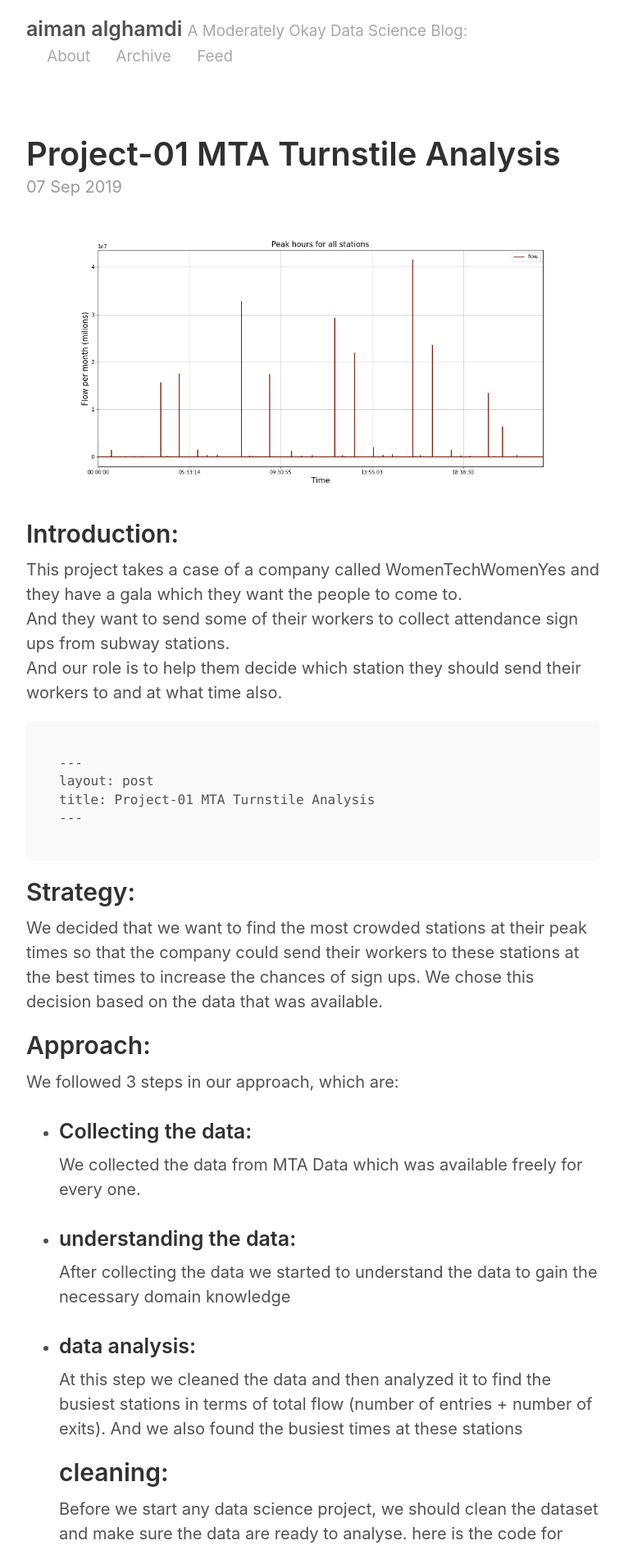
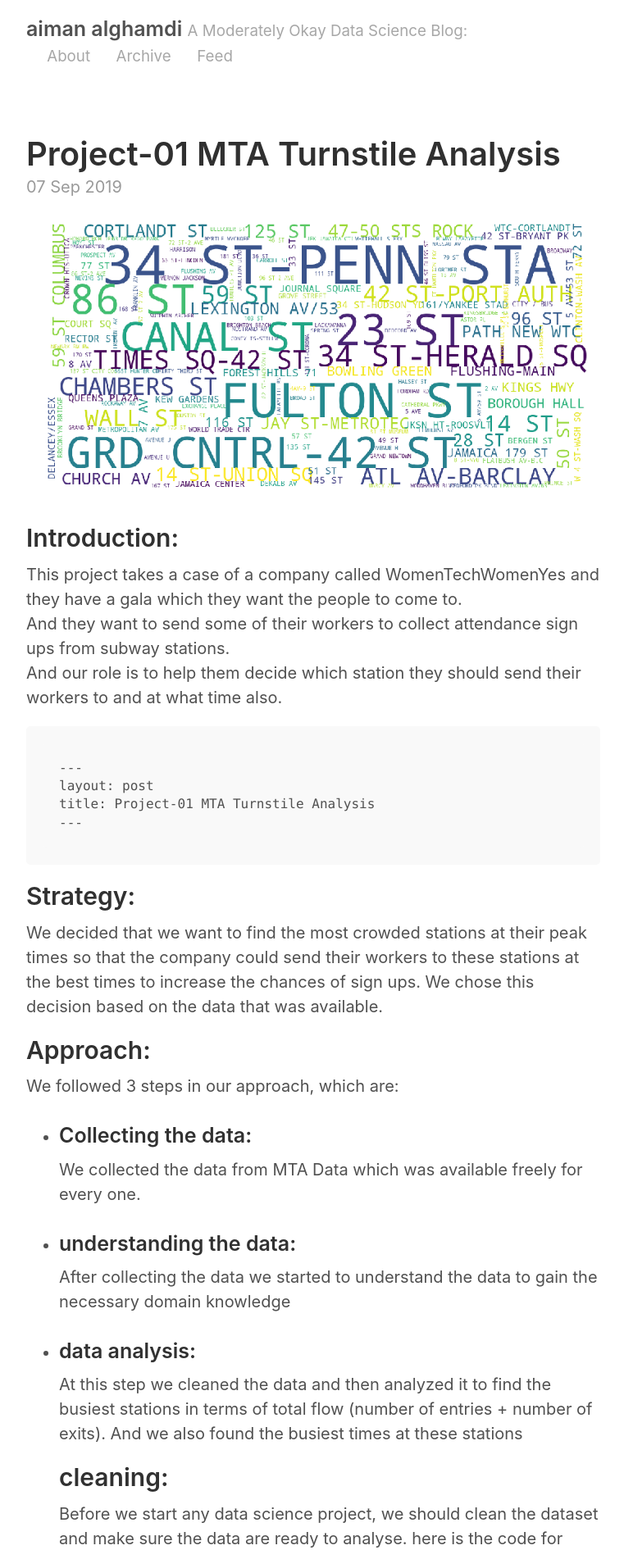
Before and after one commit to aiman-alghamdi/aiman2019.github.io, a Jekyll site: the page built from _posts/2019-9-7-aiman.md, in a window 1280 px wide. Shown: the top 1891 px of the page at 82% size, without its empty margins (258-1019 px from the left). Built offline with Jekyll 4.4.1, drawn with Linux system fonts in a browser that asks for light colours.

Commit message:
Update 2019-9-7-aiman.md

```diff
--- a/_posts/2019-9-7-aiman.md
+++ b/_posts/2019-9-7-aiman.md
@@ -2,7 +2,7 @@
 layout: post
 title: Project-01 MTA Turnstile Analysis
 ---
-![Image1]({{site.url}}/images/Rush_hours.png)
+![Image1]({{site.url}}/images/index.png)
 
 ## Introduction:
 
```
